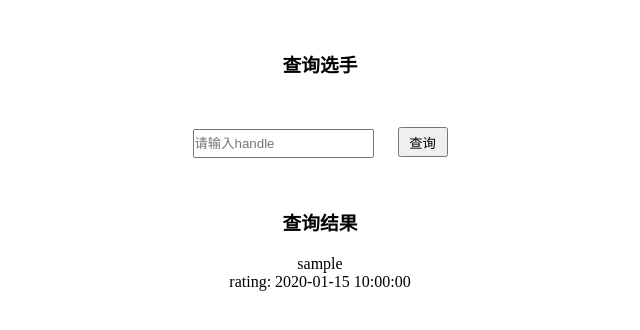
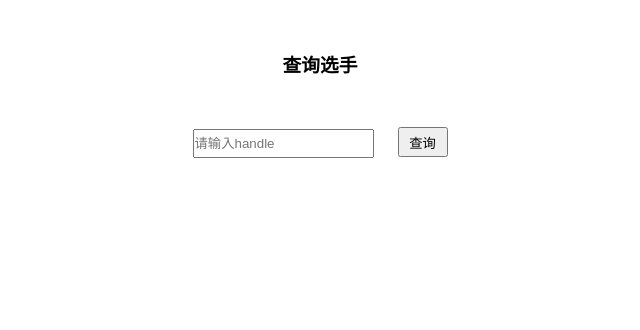
Before and after one commit to sdutacm-lcl-internship/internship-mission-work, a Flask app: template works/baobaojiao/M4.2/templates/index.html in a window 1280 px wide. Shown: the top 330 px of the page, without its empty margins (320-960 px from the left). Run offline with Flask 3, Linux system fonts and the light colour scheme; the template is opened without the code that fills it: most values are stand-ins (such as "Sample title", 1, 10 or a date in 2020).

Commit message:
cf_spider11

```diff
--- a/works/baobaojiao/M4.2/templates/index.html
+++ b/works/baobaojiao/M4.2/templates/index.html
@@ -77,9 +77,9 @@
         #table_result {
             display: none;
         }
-        #result{
+        /* #result{
 
-        }
+        } */
     </style>
 
 </head>
@@ -94,12 +94,12 @@
             <input type="button" class="btn" value='查询' @click="handle_find">
         </div>
 
-        <div class="result" id="result" >
+        <div class="result" id="result" :style="{display: display_result}">
             <h3>查询结果</h3>
             <h4>{{handle}}</h4>
             <h4>rating: {{now_rating}}</h4>
         </div>
-        <div class="rating_table w" id="table_result">
+        <div class="rating_table w" id="table_result" :style="{display: display_table}">
             <h5>rating history</h5>
             <table class="table" border="1" cellspacing="0" cellpadding="8">
                 <tr>
@@ -127,13 +127,15 @@
             return {
                 handle: '',
                 now_rating: '0',
-                contest_info: []
+                contest_info: [],
+                display_result: 'none',
+                display_table: 'none'
             }
         },
         methods: {
             handle_find() {
                 let _this = this
-                document.getElementById('table_result').style.display = 'none'
+                _this.display_table = 'none'
                 let dataToSend = {
                     handle: _this.handle
                 }
@@ -145,19 +147,17 @@
                     if (response.status === 200) {
                         let contests = response.data
                         let len = contests.length
-                        let div_result = document.getElementById('result')
-                        let table_result = document.getElementById('table_result')
                         _this.contest_info = response.data
                         this.handle = _this.handle
 
                         if (len != 0) {
                             _this.now_rating = contests[len - 1]['newRating']
-                            table_result.style.display = 'block'
+                            _this.display_table = 'block'
                         }
                         else{
                             _this.now_rating = 0
                         }
-                        div_result.style.display = 'block'
+                        _this.display_result = 'block'
                     }
                 }).catch((err) => {
                     if (err.response.status === 404) {
```
Also changed, not shown: works/baobaojiao/M4.2/cf.db.
